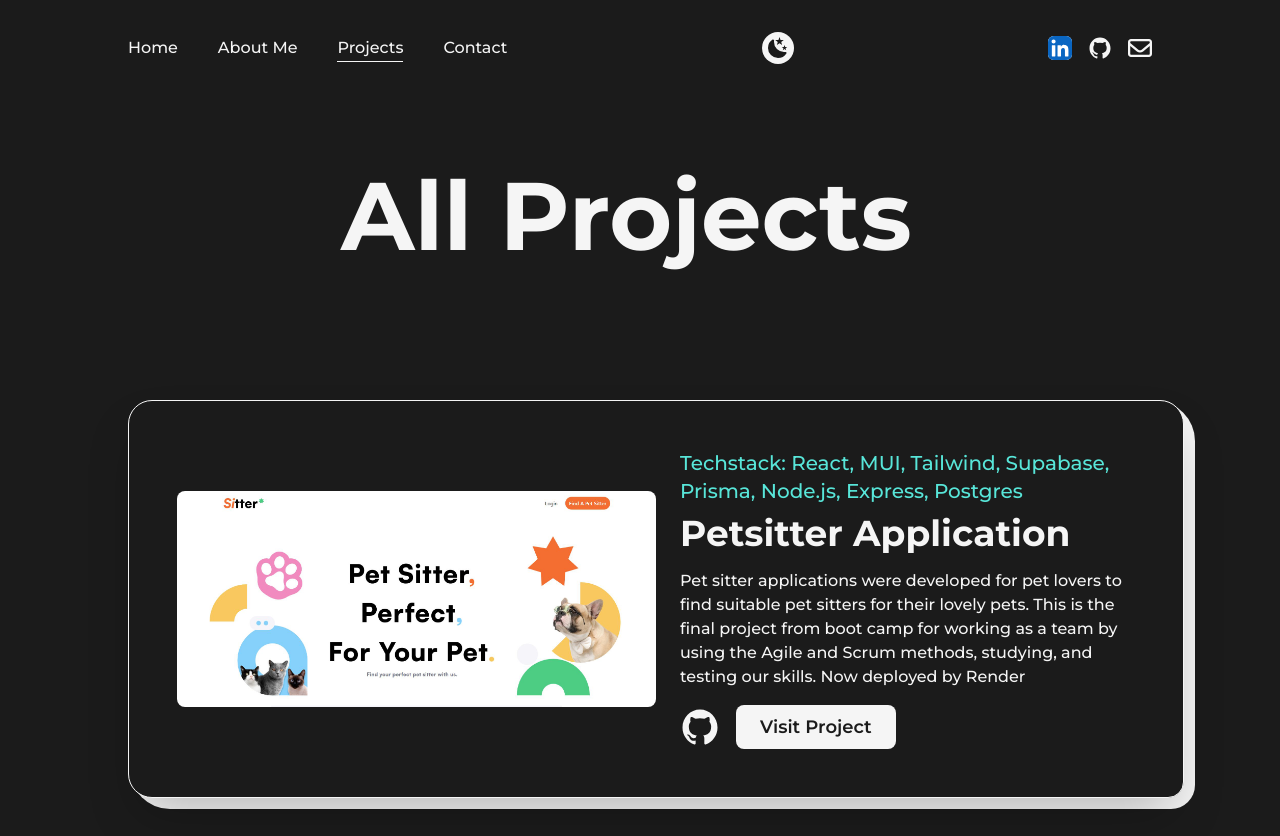
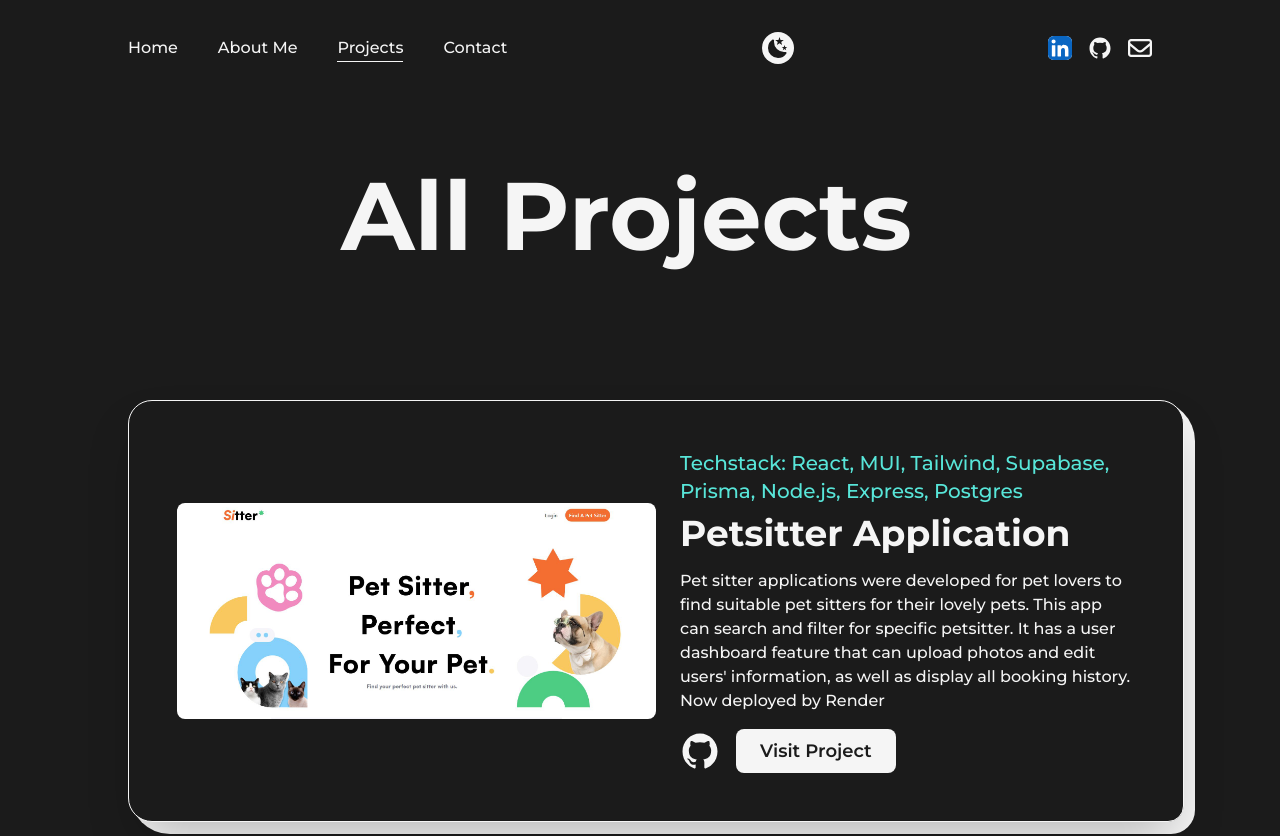
Before and after one commit to GivPenjinun/Portfolio-Website, a Next.js app: page /projects in a window 1280 px wide. Shown: the top 836 px of the page. Built offline with nearby package versions, Linux system fonts and the light colour scheme.

Commit message:
feat: edit project content

```diff
--- a/src/pages/projects.js
+++ b/src/pages/projects.js
@@ -83,7 +83,7 @@ const Projects = () => {
                 type="Techstack: React, MUI, Tailwind, Supabase, Prisma, Node.js, Express, Postgres"
                 title="Petsitter Application"
                 summary="Pet sitter applications were developed for pet lovers to find suitable pet sitters for their lovely pets.
-                This is the final project from boot camp for working as a team by using the Agile and Scrum methods, studying, and testing our skills. Now deployed by Render"
+                This app can search and filter for specific petsitter. It has a user dashboard feature that can upload photos and edit users' information, as well as display all booking history. Now deployed by Render"
                 link="https://pet-sitter-app-client.vercel.app/"
                 github="https://github.com/GivPenjinun/Pet-Sitter-App"
                 project="https://pet-sitter-app-client.vercel.app/"
```
Also changed, not shown: 1 other file (tests, documents, lock files or other folders).
